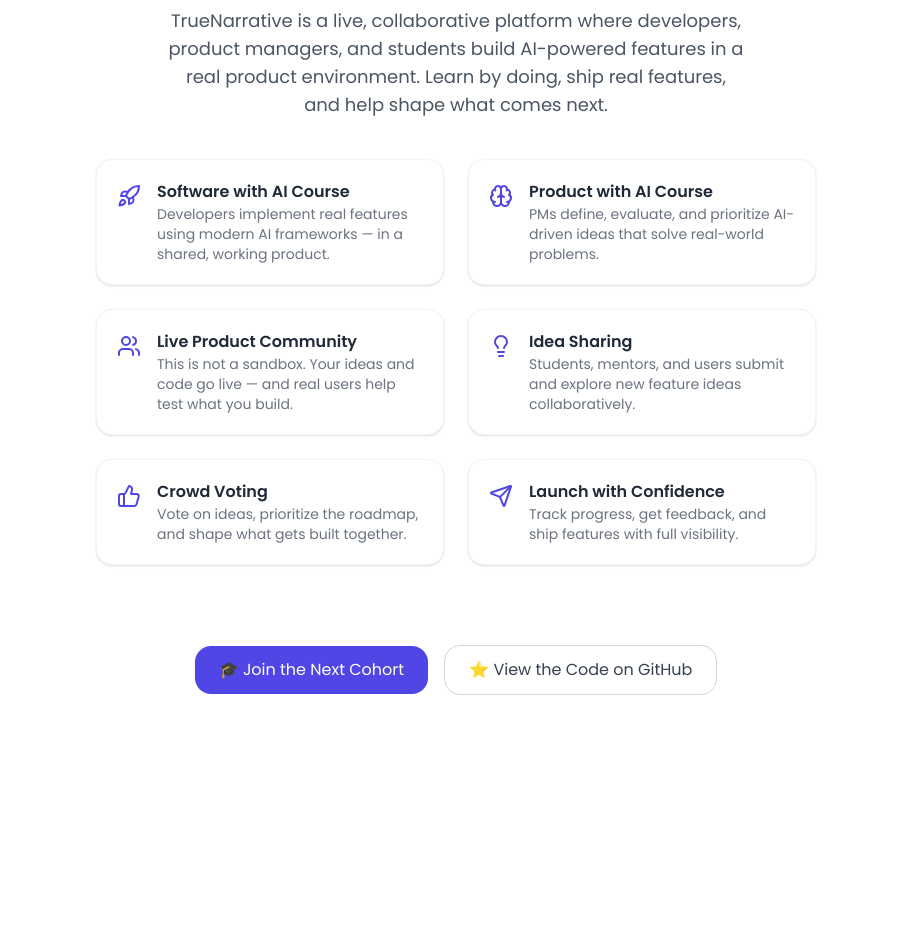
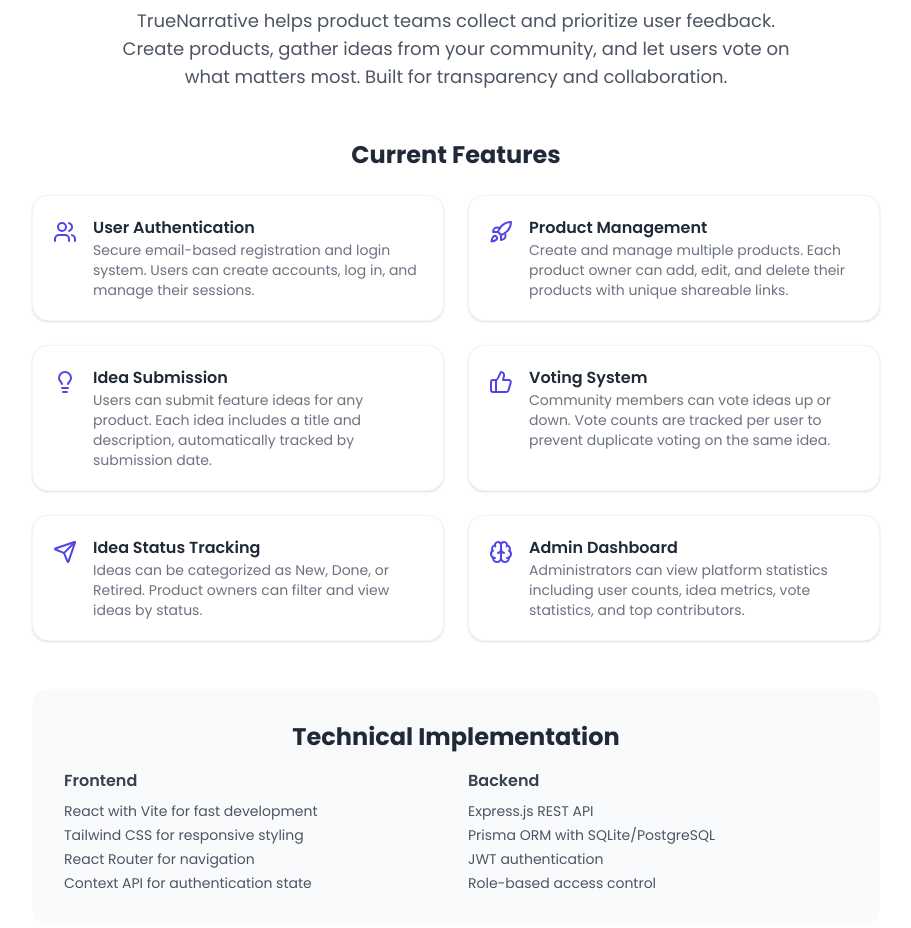
Before and after one commit to agiletodd/TrueNarrative.io, a React (Vite) app in the folder frontend/: page / in a window 1280 px wide. Shown: the part 280-1208 px from the top of the page, without its empty margins (184-1095 px from the left). Before the commit the page ends 1071 px from the top, so only its background shows below. Built offline with nearby package versions, Linux system fonts and the light colour scheme; no server answers.

Commit message:
New Home Screen, Disabled Register

```diff
--- a/frontend/src/components/Auth/LoginForm.jsx
+++ b/frontend/src/components/Auth/LoginForm.jsx
@@ -57,7 +57,7 @@
         </button>
       </form>
 
-      <div className="mt-6 text-center">
+      {/* <div className="mt-6 text-center">
         <p className="text-sm text-gray-600">
           Don't have an account?{" "}
           <button
@@ -67,7 +67,7 @@
             Create Account
           </button>
         </p>
-      </div>
+      </div> */}
     </div>
   );
 }
--- a/frontend/src/pages/Home.jsx
+++ b/frontend/src/pages/Home.jsx
@@ -3,77 +3,101 @@
 
 export default function Home() {
   return (
-    <main className="max-w-3xl mx-auto px-6 py-16 text-center space-y-10">
+    <main className="max-w-4xl mx-auto px-6 py-16 text-center space-y-12">
       {/* Hero Section */}
       <header>
         <p className="uppercase text-sm font-semibold text-indigo-600 tracking-wide mb-2">
-          Learn by Building
+          Product Feedback Platform
         </p>
         <h1 className="text-4xl font-bold text-gray-800 tracking-tight leading-tight">
-          Learn AI. Build Real Products. <br /> Create a{" "}
+          Capture Ideas. Gather Feedback. <br /> Shape Better Products with{" "}
           <span className="text-indigo-600">True Narrative</span>.
         </h1>
-        <p className="text-lg text-gray-600 max-w-xl mx-auto mt-4">
-          TrueNarrative is a live, collaborative platform where developers,
-          product managers, and students build AI-powered features in a real
-          product environment. Learn by doing, ship real features, and help
-          shape what comes next.
+        <p className="text-lg text-gray-600 max-w-2xl mx-auto mt-4">
+          TrueNarrative helps product teams collect and prioritize user
+          feedback. Create products, gather ideas from your community, and let
+          users vote on what matters most. Built for transparency and
+          collaboration.
         </p>
       </header>
 
-      {/* Features Grid */}
-      <section className="grid grid-cols-1 sm:grid-cols-2 gap-6 text-left">
+      {/* Current Features Section */}
+      <section>
+        <h2 className="text-2xl font-bold text-gray-800 mb-6">
+          Current Features
+        </h2>
+        <div className="grid grid-cols-1 sm:grid-cols-2 gap-6 text-left">
+          <Feature
+            icon={<Users className="w-6 h-6 text-indigo-600" />}
+            title="User Authentication"
+            text="Secure email-based registration and login system. Users can create accounts, log in, and manage their sessions."
+          />
           <Feature
             icon={<Rocket className="w-6 h-6 text-indigo-600" />}
-          title="Software with AI Course"
-          text="Developers implement real features using modern AI frameworks — in a shared, working product."
+            title="Product Management"
+            text="Create and manage multiple products. Each product owner can add, edit, and delete their products with unique shareable links."
+          />
+          <Feature
+            icon={<Lightbulb className="w-6 h-6 text-indigo-600" />}
+            title="Idea Submission"
+            text="Users can submit feature ideas for any product. Each idea includes a title and description, automatically tracked by submission date."
+          />
+          <Feature
+            icon={<ThumbsUp className="w-6 h-6 text-indigo-600" />}
+            title="Voting System"
+            text="Community members can vote ideas up or down. Vote counts are tracked per user to prevent duplicate voting on the same idea."
+          />
+          <Feature
+            icon={<Send className="w-6 h-6 text-indigo-600" />}
+            title="Idea Status Tracking"
+            text="Ideas can be categorized as New, Done, or Retired. Product owners can filter and view ideas by status."
           />
           <Feature
             icon={<Brain className="w-6 h-6 text-indigo-600" />}
-          title="Product with AI Course"
-          text="PMs define, evaluate, and prioritize AI-driven ideas that solve real-world problems."
+            title="Admin Dashboard"
+            text="Administrators can view platform statistics including user counts, idea metrics, vote statistics, and top contributors."
           />
-        <Feature
-          icon={<Users className="w-6 h-6 text-indigo-600" />}
-          title="Live Product Community"
-          text="This is not a sandbox. Your ideas and code go live — and real users help test what you build."
-        />
-        <Feature
-          icon={<Lightbulb className="w-6 h-6 text-indigo-600" />}
-          title="Idea Sharing"
-          text="Students, mentors, and users submit and explore new feature ideas collaboratively."
-        />
-        <Feature
-          icon={<ThumbsUp className="w-6 h-6 text-indigo-600" />}
-          title="Crowd Voting"
-          text="Vote on ideas, prioritize the roadmap, and shape what gets built together."
-        />
-        <Feature
-          icon={<Send className="w-6 h-6 text-indigo-600" />}
-          title="Launch with Confidence"
-          text="Track progress, get feedback, and ship features with full visibility."
-        />
+        </div>
+      </section>
+
+      {/* Tech Stack Section */}
+      <section className="bg-gray-50 rounded-lg p-8 text-left">
+        <h2 className="text-2xl font-bold text-gray-800 mb-4 text-center">
+          Technical Implementation
+        </h2>
+        <div className="grid grid-cols-1 md:grid-cols-2 gap-6">
+          <div>
+            <h3 className="font-semibold text-gray-700 mb-2">Frontend</h3>
+            <ul className="text-gray-600 text-sm space-y-1">
+              <li>React with Vite for fast development</li>
+              <li>Tailwind CSS for responsive styling</li>
+              <li>React Router for navigation</li>
+              <li>Context API for authentication state</li>
+            </ul>
+          </div>
+          <div>
+            <h3 className="font-semibold text-gray-700 mb-2">Backend</h3>
+            <ul className="text-gray-600 text-sm space-y-1">
+              <li>Express.js REST API</li>
+              <li>Prisma ORM with SQLite/PostgreSQL</li>
+              <li>JWT authentication</li>
+              <li>Role-based access control</li>
+            </ul>
+          </div>
+        </div>
       </section>
 
       {/* Call to Action */}
-      <div className="pt-10 flex flex-col sm:flex-row justify-center items-center gap-4">
+      {/* <div className="pt-6 flex flex-col sm:flex-row justify-center items-center gap-4">
         <a
-          href="https://www.tickettailor.com/events/agileforhumansllc/1754402"
+          href="https://github.com/agiletodd/TrueNarrative.io"
           target="_blank"
           rel="noopener noreferrer"
           className="inline-block bg-indigo-600 text-white px-6 py-3 rounded-lg hover:bg-indigo-700 transition"
         >
-          🎓 Join the Next Cohort
+          View the Code on GitHub
         </a>
-        <a
-          href="https://github.com/agiletodd/TrueNarrative.io"
-          target="_blank"
-          rel="noopener noreferrer"
-          className="inline-block border border-gray-300 text-gray-700 px-6 py-3 rounded-lg hover:bg-gray-100 transition"
-        >
-          ⭐ View the Code on GitHub
-        </a>
-      </div>
+      </div> */}
     </main>
   );
 }
--- a/frontend/src/router.jsx
+++ b/frontend/src/router.jsx
@@ -22,7 +22,7 @@
         children: [
           { path: "/", element: <Home /> },
           { path: "/login", element: <LoginForm /> },
-          { path: "/register", element: <RegisterForm /> },
+          // { path: "/register", element: <RegisterForm /> },
           {
             path: "/dashboard",
             element: (
```
Lines whose indentation alone changed are shown as unchanged.
